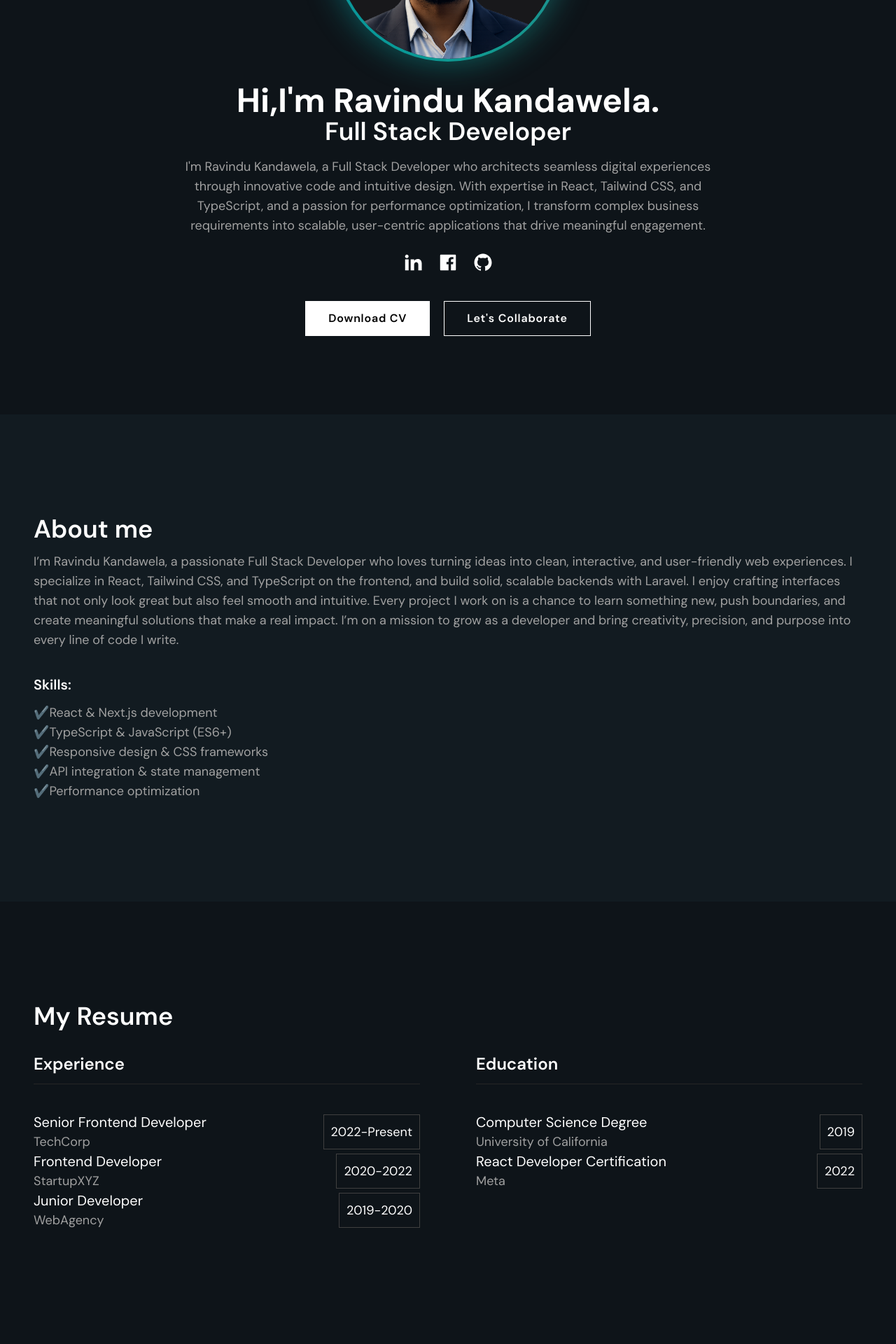
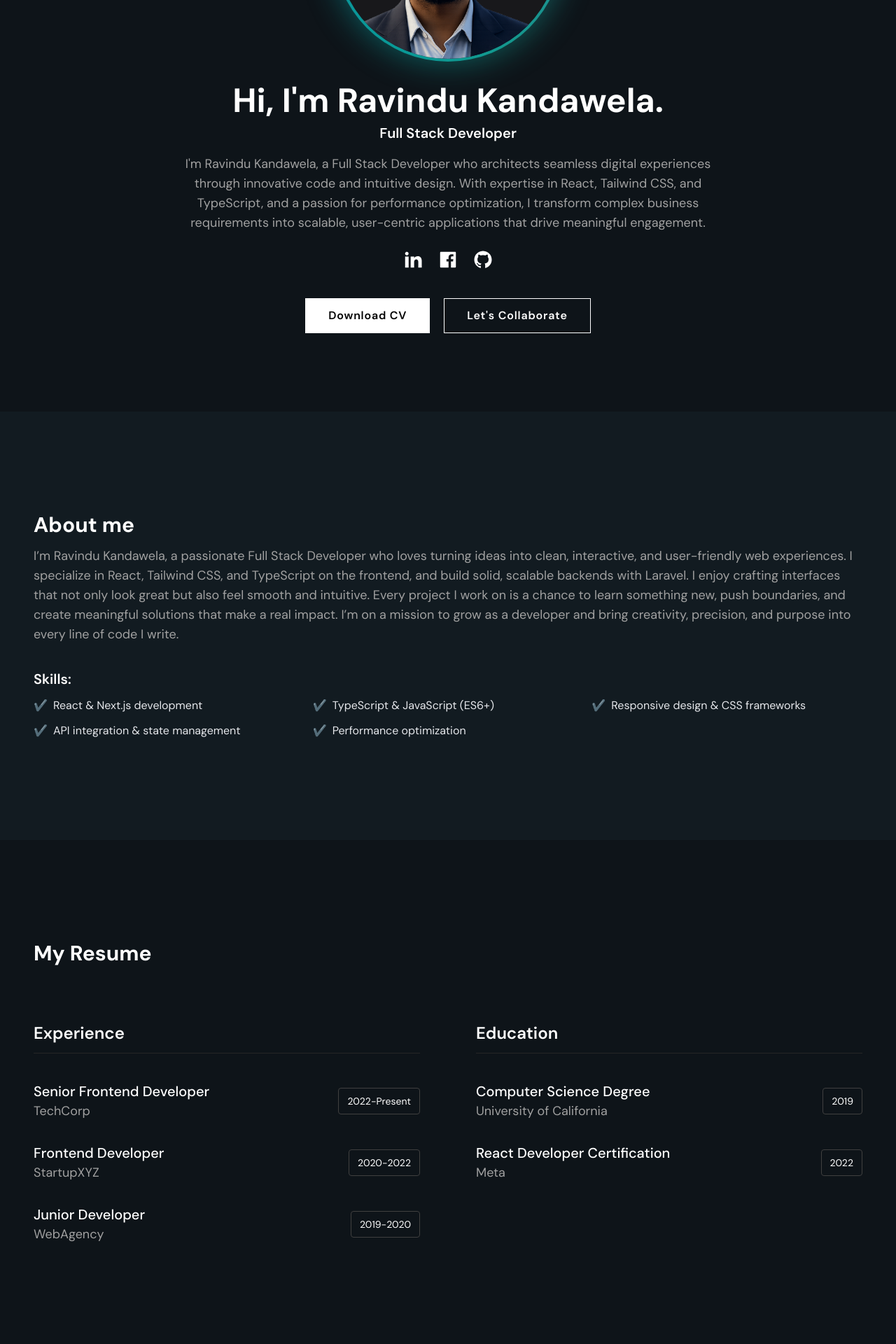
Before and after one commit to ravindu-kandawela1205/portfolio, a React (Vite) app: page / in a window 1280 px wide. Shown: the part 400-2320 px from the top of the page at 70% size. Built offline with nearby package versions, Linux system fonts and the light colour scheme.

Commit message:
fix(yarn): fixed

```diff
--- a/package.json
+++ b/package.json
@@ -26,6 +26,7 @@
     "@tailwindcss/vite": "^4.1.13",
     "class-variance-authority": "^0.7.1",
     "clsx": "^2.1.1",
+    "framer-motion": "^12.23.22",
     "lucide-react": "^0.513.0",
     "motion": "^12.23.22",
     "react": "^19.0.0",
--- a/src/pages/pageA/sections/Aboutme.tsx
+++ b/src/pages/pageA/sections/Aboutme.tsx
@@ -1,32 +1,90 @@
-import { li, p } from 'motion/react-client'
-import React from 'react'
-import {aboutItems} from '../../../constants/navItems.constant';
+import React from 'react';
+import { motion } from 'framer-motion';
+import { aboutItems } from '../../../constants/navItems.constant';
+
+// Animation variants
+const container = {
+  hidden: { opacity: 0 },
+  show: {
+    opacity: 1,
+    transition: {
+      staggerChildren: 0.15,
+    },
+  },
+};
+
+const item = {
+  hidden: { opacity: 0, y: 20 },
+  show: { opacity: 1, y: 0, transition: { duration: 0.6, ease: 'easeOut' } },
+};
+
 function Aboutme() {
   return (
-    <section className='section bg-secondary-clr' id='about'>
+    <section className="section bg-secondary-clr" id="about">
       <div className="container">
-        <h2>About me</h2>
-        <p className='mt-3 mb-9'>I’m Ravindu Kandawela, a passionate Full Stack Developer who loves turning ideas into clean, interactive, and user-friendly web experiences. I specialize in React, Tailwind CSS, and TypeScript on the frontend, and build solid, scalable backends with Laravel. I enjoy crafting interfaces that not only look great but also feel smooth and intuitive. Every project I work on is a chance to learn something new, push boundaries, and create meaningful solutions that make a real impact. I’m on a mission to grow as a developer and bring creativity, precision, and purpose into every line of code I write.</p>
+        {/* Title */}
+        <motion.h2
+          className="text-3xl font-bold"
+          initial={{ opacity: 0, y: -20 }}
+          whileInView={{ opacity: 1, y: 0 }}
+          transition={{ duration: 0.7 }}
+          viewport={{ once: true }}
+        >
+          About me
+        </motion.h2>
 
+        {/* Intro paragraph */}
+        <motion.p
+          className="mt-3 mb-9"
+          initial={{ opacity: 0 }}
+          whileInView={{ opacity: 1 }}
+          transition={{ duration: 0.9, delay: 0.2 }}
+          viewport={{ once: true }}
+        >
+          I’m Ravindu Kandawela, a passionate Full Stack Developer who loves turning
+          ideas into clean, interactive, and user-friendly web experiences. I
+          specialize in React, Tailwind CSS, and TypeScript on the frontend, and build
+          solid, scalable backends with Laravel. I enjoy crafting interfaces that not
+          only look great but also feel smooth and intuitive. Every project I work on
+          is a chance to learn something new, push boundaries, and create meaningful
+          solutions that make a real impact. I’m on a mission to grow as a developer
+          and bring creativity, precision, and purpose into every line of code I
+          write.
+        </motion.p>
 
-           <div>
-        <p className='text-white font-semibold text-xl mb-3'>Skills:</p>
-        <ul className=''>
-          {aboutItems.map(item =>(
-            <li key={item.id}>
-            <p>✔️{item.label}</p>
-            </li>
-          ))}
+        {/* Skills */}
+        <motion.div
+          variants={container}
+          initial="hidden"
+          whileInView="show"
+          viewport={{ once: true }}
+        >
+          <motion.p
+            className="text-white font-semibold text-xl mb-3"
+            initial={{ opacity: 0, y: -10 }}
+            whileInView={{ opacity: 1, y: 0 }}
+            transition={{ duration: 0.5 }}
+          >
+            Skills:
+          </motion.p>
 
-        </ul>
+          <motion.ul className="grid grid-cols-2 md:grid-cols-3 gap-3">
+            {aboutItems.map((itemData) => (
+              <motion.li
+                key={itemData.id}
+                variants={item}
+                whileHover={{ scale: 1.05, x: 5 }}
+                className="text-gray-200 flex items-center gap-2"
+              >
+                <span>✔️</span>
+                <span>{itemData.label}</span>
+              </motion.li>
+            ))}
+          </motion.ul>
+        </motion.div>
       </div>
-      </div>
-
-      {/* skills */}
-
-
     </section>
-  )
+  );
 }
 
-export default Aboutme
+export default Aboutme;
--- a/src/pages/pageA/sections/Contact.tsx
+++ b/src/pages/pageA/sections/Contact.tsx
@@ -1,77 +1,151 @@
 import React from 'react';
 import { contactItems } from '../../../constants/navItems.constant';
-import { li } from 'motion/react-client';
 import { RiLinkedinBoxFill, RiGithubFill } from '@remixicon/react';
+import { motion } from 'framer-motion';
+
+// Variants
+const container = {
+  hidden: { opacity: 0 },
+  show: {
+    opacity: 1,
+    transition: { staggerChildren: 0.2 },
+  },
+};
+
+const item = {
+  hidden: { opacity: 0, x: -20 },
+  show: { opacity: 1, x: 0, transition: { duration: 0.6, ease: 'easeOut' } },
+};
+
 function Contact() {
   return (
-    <section className='py-20' id='contact'>
+    <section className="py-20" id="contact">
       <div className="container grid gap-10 md:grid-cols-2 md:divide-x md:divide-neutral-800">
-        {/* content  */}
+        {/* Left content */}
+        <motion.div
+          initial={{ opacity: 0, y: 30 }}
+          whileInView={{ opacity: 1, y: 0 }}
+          transition={{ duration: 0.7 }}
+          viewport={{ once: true }}
+        >
+          <motion.h2
+            className="text-3xl font-bold"
+            initial={{ opacity: 0, y: -20 }}
+            whileInView={{ opacity: 1, y: 0 }}
+            transition={{ duration: 0.6 }}
+          >
+            Get In Touch
+          </motion.h2>
 
-        <div>
-          <h2>Get In Touch</h2>
-          <p className='mt-3.5 mb-7 '>
+          <motion.p
+            className="mt-3.5 mb-7"
+            initial={{ opacity: 0 }}
+            whileInView={{ opacity: 1 }}
+            transition={{ duration: 0.8, delay: 0.2 }}
+          >
             Ready to work on your next project. Let's discuss how I can help
             bring your ideas to life.
-          </p>
+          </motion.p>
 
-          {/* list  */}
+          {/* Contact list */}
+          <motion.ul
+            variants={container}
+            initial="hidden"
+            whileInView="show"
+            viewport={{ once: true }}
+          >
+            {contactItems.map((itemData) => (
+              <motion.li
+                key={itemData.id}
+                variants={item}
+                className="flex items-center gap-1.5 mb-2"
+              >
+                <p className="text-white font-semibold">{itemData.label}:</p>
+                <a
+                  href={itemData.link}
+                  className="hover:text-indigo-400 transition-colors"
+                >
+                  {itemData.link}
+                </a>
+              </motion.li>
+            ))}
+          </motion.ul>
 
-          <ul className=''>
-            {contactItems.map((item) => (
-              <li key={item.id} className='flex items-center gap-1.5 '>
-                <p className='text-white font-semibold '>{item.label}</p>
-                <a href="#">{item.link}</a>
-              </li>
-            ))}
-          </ul>
+          {/* Social profiles */}
+          <div className="flex items-center gap-3 mt-6">
+            <motion.a
+              href="https://linkedin.com"
+              whileHover={{ scale: 1.2, rotate: 5 }}
+              whileTap={{ scale: 0.9 }}
+              className="hover:text-neutral-300 transition-colors"
+            >
+              <RiLinkedinBoxFill size={30} />
+            </motion.a>
 
-          {/* social profiles */}
+            <motion.a
+              href="https://github.com"
+              whileHover={{ scale: 1.2, rotate: -5 }}
+              whileTap={{ scale: 0.9 }}
+              className="hover:text-neutral-300 transition-colors"
+            >
+              <RiGithubFill size={30} />
+            </motion.a>
+          </div>
+        </motion.div>
 
-          <div className="flex items-center gap-2 mt-6 ">
-            <button className='hover:text-neutral-300 transition-colors' >
-              <RiLinkedinBoxFill size={30} />
-            </button >
-            <button className='hover:text-neutral-300 transition-colors'>
-              <RiGithubFill size={30} />
-            </button>
-          </div>
-        </div>
-
-        {/* form  */}
-
-        <form action="" className='grid gap-5'>
-          {/* input filed */}
-
-          <div className='grid gap-2 '>
+        {/* Right form */}
+        <motion.form
+          action=""
+          className="grid gap-5"
+          initial={{ opacity: 0, y: 40 }}
+          whileInView={{ opacity: 1, y: 0 }}
+          transition={{ duration: 0.8, delay: 0.4 }}
+          viewport={{ once: true }}
+        >
+          {/* Name */}
+          <div className="grid gap-2">
             <label htmlFor="name">Name *</label>
-            <input
+            <motion.input
               type="text"
               placeholder="Your Name"
               className="input"
               required
+              whileFocus={{ scale: 1.02, borderColor: '#6366f1' }}
             />
           </div>
-          {/* input filed */}
 
-          <div className='grid gap-2 '>
+          {/* Email */}
+          <div className="grid gap-2">
             <label htmlFor="email">Email *</label>
-            <input
-              type="text"
+            <motion.input
+              type="email"
               placeholder="Your Email"
               className="input"
               required
+              whileFocus={{ scale: 1.02, borderColor: '#6366f1' }}
             />
           </div>
 
-          {/* text area  */}
+          {/* Message */}
+          <div className="grid gap-2">
+            <label htmlFor="message">Message *</label>
+            <motion.textarea
+              id="message"
+              placeholder="Message"
+              className="h-40 border border-neutral-800 indent-4 py-2 resize-none"
+              whileFocus={{ scale: 1.02, borderColor: '#6366f1' }}
+            />
+          </div>
 
-          <div className='grid gap-2'>
-            <label htmlFor="message">Message *</label>
-            <textarea id="message" placeholder='Message' className='h-40 border border-neutral-800 indent-4 py-2 resize-none'/>
-          </div>
-          <button className='primary-btn max-w-max'>Send Message</button>
-        </form>
+          {/* Button */}
+          <motion.button
+            className="primary-btn max-w-max"
+            whileHover={{ scale: 1.05 }}
+            whileTap={{ scale: 0.95 }}
+          >
+            Send Message
+          </motion.button>
+        </motion.form>
       </div>
     </section>
   );
--- a/src/pages/pageA/sections/Experience.tsx
+++ b/src/pages/pageA/sections/Experience.tsx
@@ -1,40 +1,86 @@
-import React from 'react'
-import {ResumeItems} from '../../../constants/navItems.constant';
+import React from 'react';
+import { ResumeItems } from '../../../constants/navItems.constant';
+import { motion } from 'framer-motion';
+
+// Variants
+const container = {
+  hidden: { opacity: 0 },
+  show: {
+    opacity: 1,
+    transition: { staggerChildren: 0.2 },
+  },
+};
+
+const item = {
+  hidden: { opacity: 0, y: 30 },
+  show: { opacity: 1, y: 0, transition: { duration: 0.6, ease: 'easeOut' } },
+};
+
 function Experience() {
   return (
-    <section className='section' id='resume'>
+    <section className="section" id="resume">
       <div className="container">
-        <h2>My Resume</h2>
+        {/* Title */}
+        <motion.h2
+          className="text-3xl font-bold mb-12"
+          initial={{ opacity: 0, y: -20 }}
+          whileInView={{ opacity: 1, y: 0 }}
+          transition={{ duration: 0.8 }}
+          viewport={{ once: true }}
+        >
+          My Resume
+        </motion.h2>
 
-        {/* wrapper */}
+        {/* Wrapper */}
+        <motion.div
+          className="grid gap-10 lg:grid-cols-2 lg:gap-20"
+          variants={container}
+          initial="hidden"
+          whileInView="show"
+          viewport={{ once: true }}
+        >
+          {ResumeItems.map((itemData) => (
+            <motion.div
+              key={itemData.id}
+              variants={item}
+              className="divide-y divide-neutral-800"
+            >
+              {/* Title */}
+              <h3 className="text-2xl font-semibold mt-8 pb-3">
+                {itemData.title}
+              </h3>
 
-        <div className="grid gap-10 lg:grid-cols-2 lg:gap-20">
-            {ResumeItems.map(item =>(
-               <div key={item.id} className='divide-y divide-neutral-800'>
-
-                {/* title  */}
-
-                    <h3 className='text-2xl font-semibold mt-8 pb-3'>{item.title}</h3>
-
-                {/* list */}
-
-                    <div className='mt-10 sapce-y-8 '>
-                      {item.list.map((listItem, index) => (
-                        <div key={index} className='flex items-center justify-between flex-wrap gap-6 '>
-                          <div>
-                            <h4 className='text-xl'>{listItem.role}</h4>
-                            <p>{listItem.label}</p>
-                          </div>
-                          <p className='border border-neutral-700 p-2.5 text-white'>{listItem.time}</p>
-                        </div>
-                      ))}
+              {/* List */}
+              <div className="mt-10 space-y-8">
+                {itemData.list.map((listItem, index) => (
+                  <motion.div
+                    key={index}
+                    variants={item}
+                    whileHover={{ scale: 1.02 }}
+                    className="flex items-center justify-between flex-wrap gap-6"
+                  >
+                    <div>
+                      <h4 className="text-xl font-medium">
+                        {listItem.role}
+                      </h4>
+                      <p className="text-neutral-400">{listItem.label}</p>
                     </div>
-               </div>
-            ))}
-        </div>
+                    <motion.p
+                      className="border border-neutral-700 px-3 py-2 rounded text-white text-sm"
+                      whileHover={{ scale: 1.1, backgroundColor: '#6366f1' }}
+                      transition={{ type: 'spring', stiffness: 200 }}
+                    >
+                      {listItem.time}
+                    </motion.p>
+                  </motion.div>
+                ))}
+              </div>
+            </motion.div>
+          ))}
+        </motion.div>
       </div>
     </section>
-  )
+  );
 }
 
-export default Experience
+export default Experience;
--- a/src/pages/pageA/sections/Hero.tsx
+++ b/src/pages/pageA/sections/Hero.tsx
@@ -1,51 +1,121 @@
-import React from 'react'
+import React from 'react';
 import Ravindu from '../../../assets/Images/ravindu.png';
-import Ravinduv2 from '../../../assets/Images/ravinduv2.jpg';
 import { heroIcons } from '../../../constants/navItems.constant';
 import Button from '../../../components/Buttons/Button';
 import { BackgroundGradient } from '../../../components/ui/BackgroundGradient ';
 
-import { motion } from 'motion/react';
+import { motion } from 'framer-motion';
 import { staggerContainer } from '../../../motion/animation';
 
 function Hero() {
   return (
-    <section className='py-28 lg:pt-40' id='home'>
-      <motion.div variants={staggerContainer} initial='hidden' whileInView='show' viewport={{once:true}} className="container flex flex-col items-center">
-
+    <section className="py-28 lg:pt-40" id="home">
+      <motion.div
+        variants={staggerContainer}
+        initial="hidden"
+        whileInView="show"
+        viewport={{ once: true }}
+        className="container flex flex-col items-center"
+      >
         {/* image */}
-        <motion.div>
+        <motion.div
+          initial={{ scale: 0.8, opacity: 0 }}
+          animate={{ scale: 1, opacity: 1 }}
+          transition={{ duration: 1, ease: 'easeOut' }}
+          whileHover={{ scale: 1.05 }}
+          className="relative"
+        >
           <BackgroundGradient className="w-72 h-72 lg:w-80 lg:h-80 rounded-full overflow-hidden bg-zinc-900">
-          <img src={Ravindu} alt="ravindu" className="w-full h-full object-cover" />
+            <motion.img
+              src={Ravindu}
+              alt="ravindu"
+              className="w-full h-full object-cover"
+              initial={{ y: 20 }}
+              animate={{ y: [0, -10, 0] }}
+              transition={{ repeat: Infinity, duration: 6, ease: 'easeInOut' }}
+            />
           </BackgroundGradient>
         </motion.div>
+
         {/* content  */}
+        <motion.div
+          className="text-center mt-8"
+          initial={{ opacity: 0, y: 30 }}
+          whileInView={{ opacity: 1, y: 0 }}
+          transition={{ duration: 0.8, delay: 0.2 }}
+        >
+          <motion.h1
+            className="text-3xl lg:text-5xl font-bold"
+            initial={{ y: 30, opacity: 0 }}
+            whileInView={{ y: 0, opacity: 1 }}
+            transition={{ duration: 0.6, delay: 0.3 }}
+          >
+            Hi, I'm Ravindu Kandawela.
+          </motion.h1>
 
-        <div className='text-center mt-8 '>
-            <h1 className='text-3xl lg:text-5xl font-bold'>Hi,I'm Ravindu Kandawela.</h1>
-            <h2>Full Stack Developer</h2>
+          <motion.h2
+            className="text-xl mt-2"
+            initial={{ y: 20, opacity: 0 }}
+            whileInView={{ y: 0, opacity: 1 }}
+            transition={{ duration: 0.6, delay: 0.5 }}
+          >
+            Full Stack Developer
+          </motion.h2>
 
-            <p className='max-w-[820px] mx-auto mt-4 mb-6'>I'm Ravindu Kandawela, a Full Stack Developer who architects seamless digital experiences through innovative code and intuitive design. With expertise in React, Tailwind CSS, and TypeScript, and a passion for performance optimization, I transform complex business requirements into scalable, user-centric applications that drive meaningful engagement.</p>
+          <motion.p
+            className="max-w-[820px] mx-auto mt-4 mb-6"
+            initial={{ opacity: 0 }}
+            whileInView={{ opacity: 1 }}
+            transition={{ duration: 0.8, delay: 0.7 }}
+          >
+            I'm Ravindu Kandawela, a Full Stack Developer who architects seamless digital
+            experiences through innovative code and intuitive design. With expertise in
+            React, Tailwind CSS, and TypeScript, and a passion for performance
+            optimization, I transform complex business requirements into scalable,
+            user-centric applications that drive meaningful engagement.
+          </motion.p>
 
-            <div className='flex items-center justify-center gap-5'>
-                { heroIcons.map(icon => (
-                    <a href={icon.href}  className='hover:text-indigo-400 transition-colors'>
+          {/* Social icons */}
+          <motion.div
+            className="flex items-center justify-center gap-5"
+            initial="hidden"
+            whileInView="show"
+          >
+            {heroIcons.map((icon, i) => (
+              <motion.a
+                key={i}
+                href={icon.href}
+                className="hover:text-indigo-400 transition-colors"
+                initial={{ y: 20, opacity: 0 }}
+                whileInView={{ y: 0, opacity: 1 }}
+                transition={{ delay: 0.2 * i, duration: 0.5 }}
+                whileHover={{ scale: 1.2, rotate: 5 }}
+                whileTap={{ scale: 0.9 }}
+              >
                 <icon.icon size={30} />
-                    </a>
-                )) }
-            </div>
+              </motion.a>
+            ))}
+          </motion.div>
 
-            {/* btn warapper */}
+          {/* Buttons */}
+          <motion.div
+            className="mt-10 flex items-center justify-center flex-wrap gap-5"
+            initial={{ opacity: 0, y: 40 }}
+            whileInView={{ opacity: 1, y: 0 }}
+            transition={{ duration: 0.7, delay: 1 }}
+          >
+            <motion.div  whileHover={{ scale: 1.05 }} whileTap={{ scale: 0.95 }}>
+              <Button label="Download CV" classes="primary-btn" icon />
+            </motion.div>
 
-            <div className='mt-10 flex items-center justify-center flex-wrap gap-5'>
-                <Button label="Download CV"  classes='primary-btn' icon/>
-                <Button label="Let's Collaborate" classes='secondary-btn'/>
-            </div>
-        </div>
-
+            <motion.div whileHover={{ scale: 1.05 }} whileTap={{ scale: 0.95 }}>
+              <Button label="Let's Collaborate" classes="secondary-btn" />
+            </motion.div>
+          </motion.div>
+        </motion.div>
       </motion.div>
     </section>
-  )
+  );
 }
 
-export default Hero
+export default Hero;
```
Also changed, not shown: 1 other file (tests, documents, lock files or other folders). Lines whose indentation alone changed are shown as unchanged.
